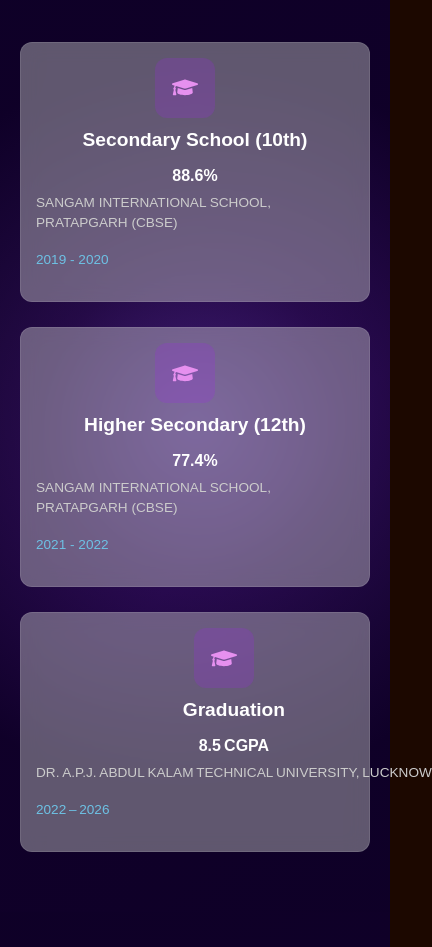
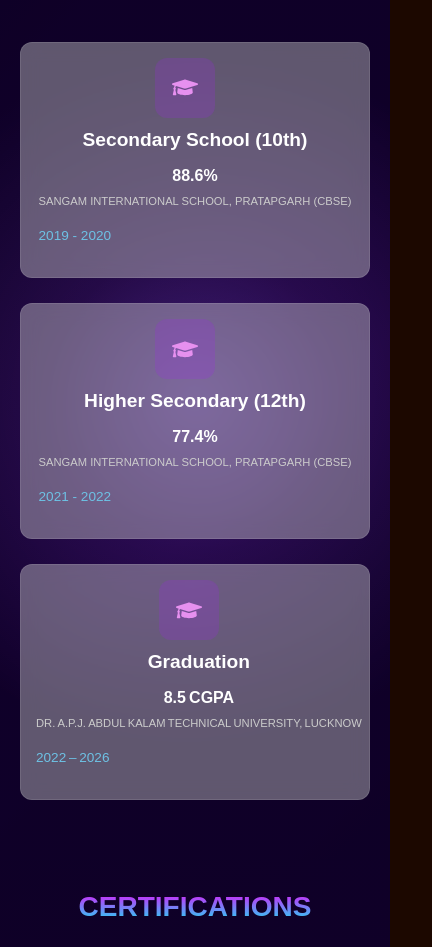
Before and after one commit to SurajMishra08/myportfolio, a React (Vite) app: page / in a window 390 px wide. Shown: the part 8220-9167 px from the top of the page, 432 px wide, since content can reach past the window. Built offline with nearby package versions, Linux system fonts and the light colour scheme.

Commit message:
Updated responsive layout

```diff
--- a/src/components/Education.module.css
+++ b/src/components/Education.module.css
@@ -156,14 +156,20 @@
     margin-bottom: 10px;
   }
   .eduHeader {
-    flex-direction: column;
+    flex-direction: column;   /* stack school + year */
     gap: 5px;
+    text-align: center;
+    word-wrap: break-word;    /* allow text wrapping */
+    overflow-wrap: break-word;
   }
   .score {
     font-size: 1rem;
   }
-  .school, .year {
+  .year {
     font-size: 0.85rem;
+  }
+  .school{
+    font-size: 0.7rem;
   }
 }
 
```
